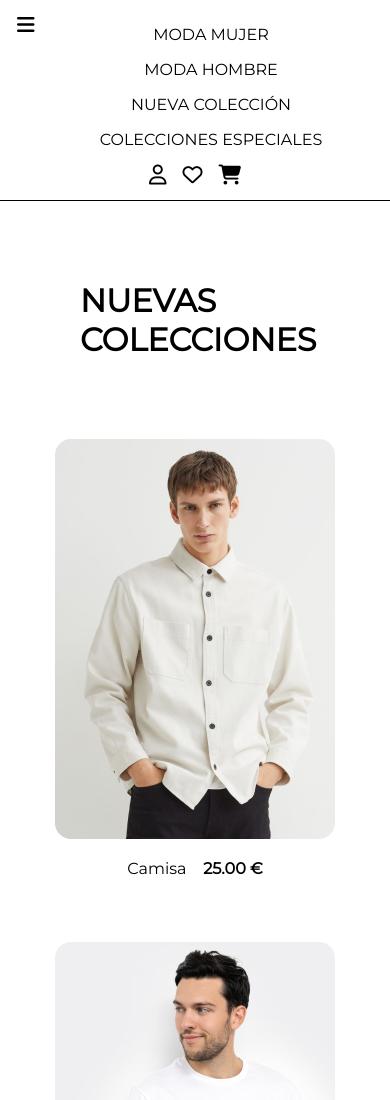
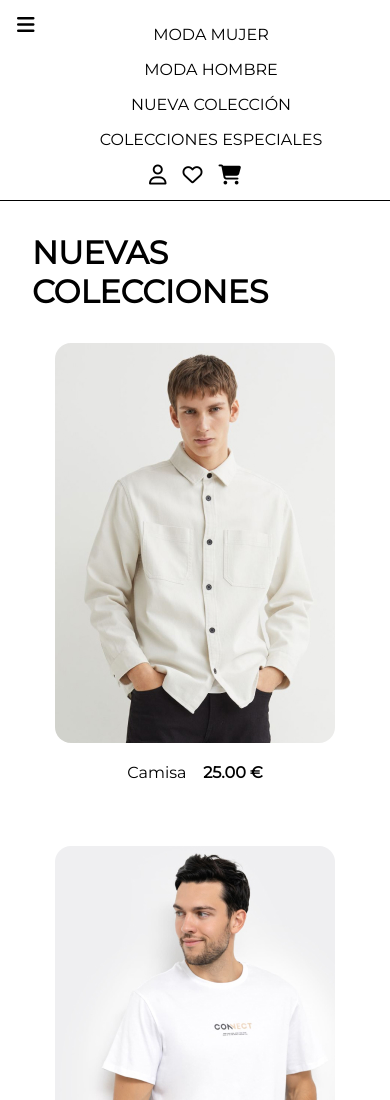
Before and after one commit to isoca7/Tienda-ropa, a plain HTML site: page index.html in a window 390 px wide. Shown: the top 1100 px of the page. Drawn offline with Linux system fonts and the light colour scheme.

Commit message:
Add files via upload

```diff
--- a/style.css
+++ b/style.css
@@ -131,6 +131,10 @@ border-radius: 50%;
     gap: 3rem;
 
   }
+
+  .nuevacoleccion-title{
+    padding: 1em;
+  }
   .img-foot {
     font-size: 14px;
     display: flex;
@@ -141,7 +145,6 @@ border-radius: 50%;
   .navbar {
     flex-direction: column;
     position: sticky;
-    top: auto;
   }
   .navbar li{
     gap: 0;
```
